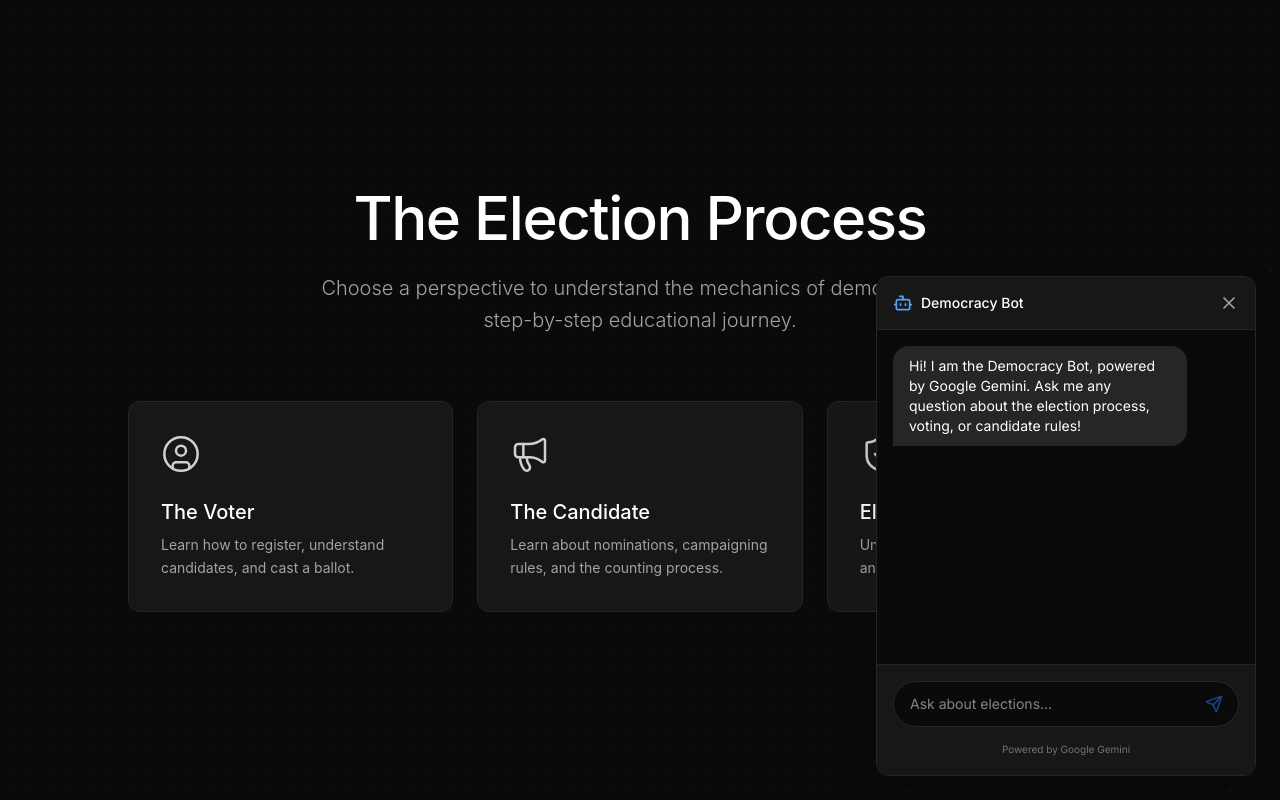
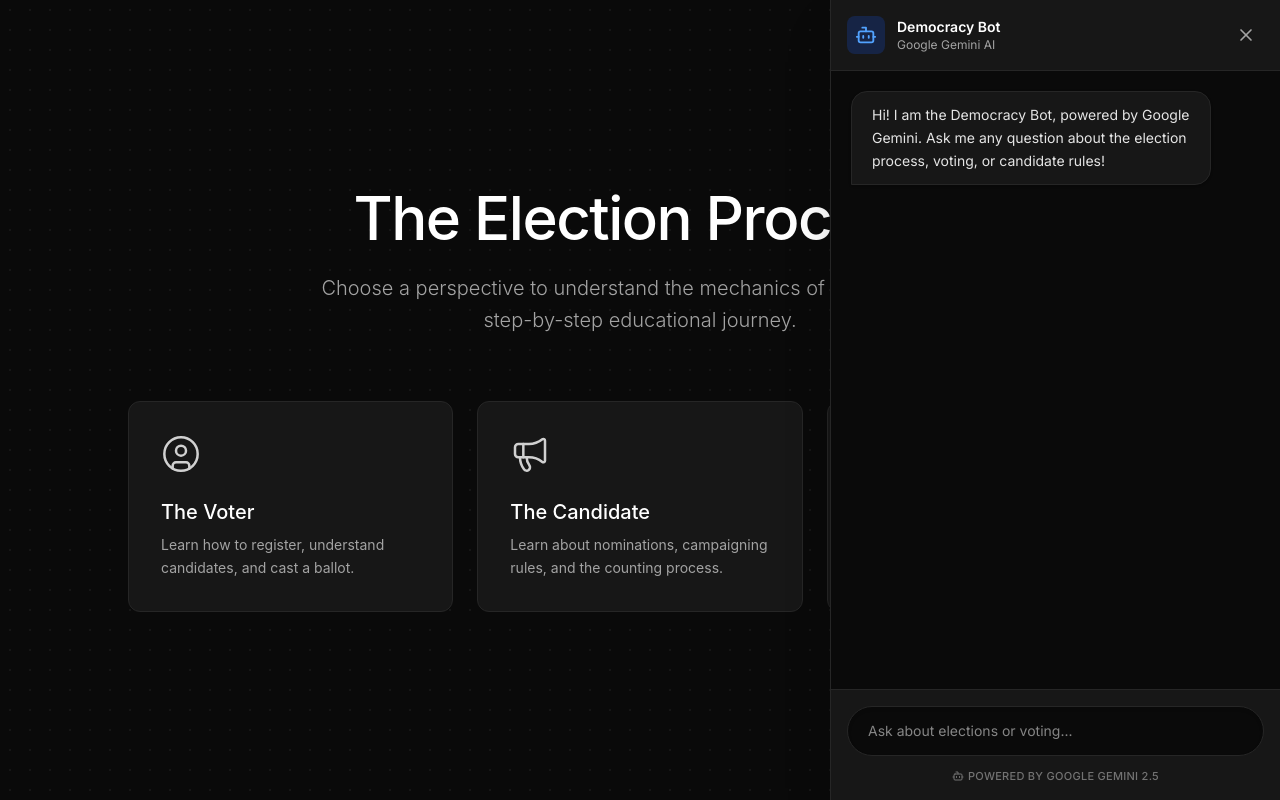
Before and after one commit to ashwanisingh011/H2S, a React (Vite) app: page / in a window 1280 px wide. Both pictures are taken after a click on the button 1228 px from the left and 748 px from the top of the page. Built offline with nearby package versions, Linux system fonts and the light colour scheme; no server answers.

Commit message:
feat: enhance ElectionBot UI with markdown parsing and docked side-panel layout

```diff
--- a/package.json
+++ b/package.json
@@ -23,6 +23,7 @@
     "prop-types": "^15.8.1",
     "react": "^19.2.5",
     "react-dom": "^19.2.5",
+    "react-markdown": "^10.1.0",
     "react-router-dom": "^7.14.2",
     "serve": "^14.2.6",
     "tailwindcss": "^4.2.4"
--- a/src/components/ElectionBot.jsx
+++ b/src/components/ElectionBot.jsx
@@ -1,10 +1,41 @@
-import React, { useState, useRef, useEffect, useCallback, memo } from 'react';
+import React, { useState, useRef, useEffect, useCallback, memo, Suspense } from 'react';
+import PropTypes from 'prop-types';
 import { motion, AnimatePresence } from 'framer-motion';
 import { MessageCircle, X, Send, Loader2, Bot } from 'lucide-react';
 import { GoogleGenerativeAI } from '@google/generative-ai';
 
+// Lazy load react-markdown to preserve efficiency scores
+const ReactMarkdown = React.lazy(() => import('react-markdown'));
+
 /**
- * ElectionBot component provides a floating chat interface powered by Gemini 1.5 Flash.
+ * Renders the markdown content with proper structure.
+ * Wrapped in React.memo for efficiency.
+ */
+const MarkdownMessage = memo(({ content }) => (
+  <Suspense fallback={<span className="animate-pulse">...</span>}>
+    <ReactMarkdown
+      components={{
+        p: ({node, ...props}) => <p className="mb-2 last:mb-0" {...props} />,
+        ul: ({node, ...props}) => <ul className="list-disc pl-4 mb-2 space-y-1" {...props} />,
+        ol: ({node, ...props}) => <ol className="list-decimal pl-4 mb-2 space-y-1" {...props} />,
+        li: ({node, ...props}) => <li className="" {...props} />,
+        strong: ({node, ...props}) => <strong className="font-semibold text-white" {...props} />,
+        h3: ({node, ...props}) => <h3 className="font-medium text-white mb-2 mt-3" {...props} />,
+        h4: ({node, ...props}) => <h4 className="font-medium text-white mb-2 mt-3" {...props} />
+      }}
+    >
+      {content}
+    </ReactMarkdown>
+  </Suspense>
+));
+
+MarkdownMessage.propTypes = {
+  content: PropTypes.string.isRequired,
+};
+MarkdownMessage.displayName = 'MarkdownMessage';
+
+/**
+ * ElectionBot component provides a docked side-panel chat interface powered by Gemini 2.5 Flash.
  * It answers questions specifically about the election process.
  * Wrapped in React.memo for efficiency.
  */
@@ -56,7 +87,7 @@ const ElectionBot = memo(function ElectionBot() {
       const chat = model.startChat({
         history,
         generationConfig: {
-          maxOutputTokens: 250,
+          maxOutputTokens: 500,
         },
       });
 
@@ -84,60 +115,79 @@ const ElectionBot = memo(function ElectionBot() {
   return (
     <>
       {/* Floating Action Button */}
-      <button
-        onClick={() => setIsOpen(true)}
-        className={`fixed bottom-6 right-6 p-4 rounded-full bg-blue-600 text-white shadow-lg hover:bg-blue-500 transition-all z-50 flex items-center justify-center ${isOpen ? 'scale-0' : 'scale-100'}`}
-        aria-label="Open Election AI Assistant"
-      >
-        <MessageCircle size={24} aria-hidden="true" />
-      </button>
+      <AnimatePresence>
+        {!isOpen && (
+          <motion.button
+            initial={{ scale: 0 }}
+            animate={{ scale: 1 }}
+            exit={{ scale: 0 }}
+            onClick={() => setIsOpen(true)}
+            className="fixed bottom-6 right-6 p-4 rounded-full bg-blue-600 text-white shadow-lg hover:bg-blue-500 transition-all z-40 flex items-center justify-center"
+            aria-label="Open Election AI Assistant"
+            aria-expanded={isOpen}
+          >
+            <MessageCircle size={24} aria-hidden="true" />
+          </motion.button>
+        )}
+      </AnimatePresence>
 
-      {/* Chat Window */}
+      {/* Chat Side Panel */}
       <AnimatePresence>
         {isOpen && (
           <motion.div
-            initial={{ opacity: 0, y: 20, scale: 0.9 }}
-            animate={{ opacity: 1, y: 0, scale: 1 }}
-            exit={{ opacity: 0, y: 20, scale: 0.9 }}
-            transition={{ duration: 0.2 }}
-            className="fixed bottom-6 right-6 w-[90vw] sm:w-[380px] h-[500px] max-h-[80vh] bg-[#0a0a0a] border border-[#262626] rounded-xl shadow-2xl flex flex-col z-50 overflow-hidden"
-            role="dialog"
-            aria-label="Election AI Chatbot"
+            initial={{ x: '100%', opacity: 0 }}
+            animate={{ x: 0, opacity: 1 }}
+            exit={{ x: '100%', opacity: 0 }}
+            transition={{ type: 'spring', damping: 25, stiffness: 200 }}
+            className="fixed top-0 right-0 h-full w-full sm:w-[400px] md:w-[450px] bg-[#0a0a0a] border-l border-[#262626] shadow-2xl flex flex-col z-50"
+            role="complementary"
+            aria-label="Election AI Chatbot Panel"
+            aria-expanded={isOpen}
           >
             {/* Header */}
             <div className="flex items-center justify-between p-4 border-b border-[#262626] bg-[#171717]">
-              <div className="flex items-center gap-2 text-white">
-                <Bot size={20} className="text-blue-400" aria-hidden="true" />
-                <h3 className="font-medium text-sm">Democracy Bot</h3>
+              <div className="flex items-center gap-3 text-white">
+                <div className="p-2 bg-blue-600/20 rounded-lg">
+                  <Bot size={22} className="text-blue-400" aria-hidden="true" />
+                </div>
+                <div>
+                  <h3 className="font-semibold text-sm">Democracy Bot</h3>
+                  <p className="text-xs text-[#a3a3a3]">Google Gemini AI</p>
+                </div>
               </div>
               <button
                 onClick={() => setIsOpen(false)}
-                className="text-[#a3a3a3] hover:text-white transition-colors"
-                aria-label="Close chat"
+                className="p-2 rounded-lg text-[#a3a3a3] hover:text-white hover:bg-[#262626] transition-colors"
+                aria-label="Close chat panel"
               >
                 <X size={20} aria-hidden="true" />
               </button>
             </div>
 
             {/* Messages Area */}
-            <div className="flex-1 overflow-y-auto p-4 space-y-4" aria-live="polite">
+            <div className="flex-1 overflow-y-auto p-5 space-y-6" aria-live="polite">
               {messages.map((msg, idx) => (
                 <div key={idx} className={`flex ${msg.role === 'user' ? 'justify-end' : 'justify-start'}`}>
                   <div
-                    className={`max-w-[85%] rounded-2xl px-4 py-2.5 text-sm ${
+                    className={`max-w-[88%] rounded-2xl px-5 py-3 text-sm leading-relaxed ${
                       msg.role === 'user'
                         ? 'bg-blue-600 text-white rounded-br-none'
-                        : 'bg-[#262626] text-white rounded-bl-none'
+                        : 'bg-[#171717] border border-[#262626] text-[#e5e5e5] rounded-bl-none shadow-sm'
                     }`}
                   >
-                    {msg.text}
+                    {msg.role === 'model' ? (
+                      <MarkdownMessage content={msg.text} />
+                    ) : (
+                      msg.text
+                    )}
                   </div>
                 </div>
               ))}
               {isLoading && (
                 <div className="flex justify-start">
-                  <div className="bg-[#262626] text-[#a3a3a3] rounded-2xl rounded-bl-none px-4 py-2.5 text-sm flex items-center gap-2">
-                    <Loader2 size={14} className="animate-spin" aria-hidden="true" /> Thinking...
+                  <div className="bg-[#171717] border border-[#262626] text-[#a3a3a3] rounded-2xl rounded-bl-none px-5 py-3 text-sm flex items-center gap-3">
+                    <Loader2 size={16} className="animate-spin text-blue-500" aria-hidden="true" />
+                    <span>Analyzing election data...</span>
                   </div>
                 </div>
               )}
@@ -146,28 +196,29 @@ const ElectionBot = memo(function ElectionBot() {
 
             {/* Input Area */}
             <div className="p-4 border-t border-[#262626] bg-[#171717]">
-              <div className="relative flex items-center">
+              <div className="relative flex items-center shadow-inner rounded-full bg-[#0a0a0a] border border-[#262626] focus-within:border-[#404040] focus-within:ring-1 focus-within:ring-[#404040] transition-all">
                 <input
                   type="text"
                   value={input}
                   onChange={(e) => setInput(e.target.value)}
                   onKeyDown={handleKeyDown}
-                  placeholder="Ask about elections..."
-                  className="w-full bg-[#0a0a0a] border border-[#262626] text-white text-sm rounded-full pl-4 pr-12 py-3 focus:outline-none focus:border-[#404040]"
+                  placeholder="Ask about elections or voting..."
+                  className="w-full bg-transparent text-white text-sm rounded-full pl-5 pr-12 py-3.5 focus:outline-none"
                   aria-label="Type your message"
                   disabled={isLoading}
                 />
                 <button
                   onClick={handleSend}
                   disabled={!input.trim() || isLoading}
-                  className="absolute right-2 p-2 text-blue-500 hover:text-blue-400 disabled:opacity-50 disabled:hover:text-blue-500 transition-colors rounded-full"
+                  className="absolute right-2 p-2 bg-blue-600 text-white hover:bg-blue-500 disabled:opacity-0 disabled:scale-75 transition-all rounded-full"
                   aria-label="Send message"
                 >
-                  <Send size={18} aria-hidden="true" />
+                  <Send size={16} aria-hidden="true" className="-ml-0.5 mt-0.5" />
                 </button>
               </div>
-              <div className="text-center mt-2">
-                <span className="text-[10px] text-[#737373]">Powered by Google Gemini</span>
+              <div className="flex justify-center items-center gap-1 mt-3">
+                <Bot size={12} className="text-[#737373]" aria-hidden="true" />
+                <span className="text-[11px] font-medium text-[#737373] tracking-wide uppercase">Powered by Google Gemini 2.5</span>
               </div>
             </div>
           </motion.div>
```
Also changed, not shown: 1 other file (tests, documents, lock files or other folders).
